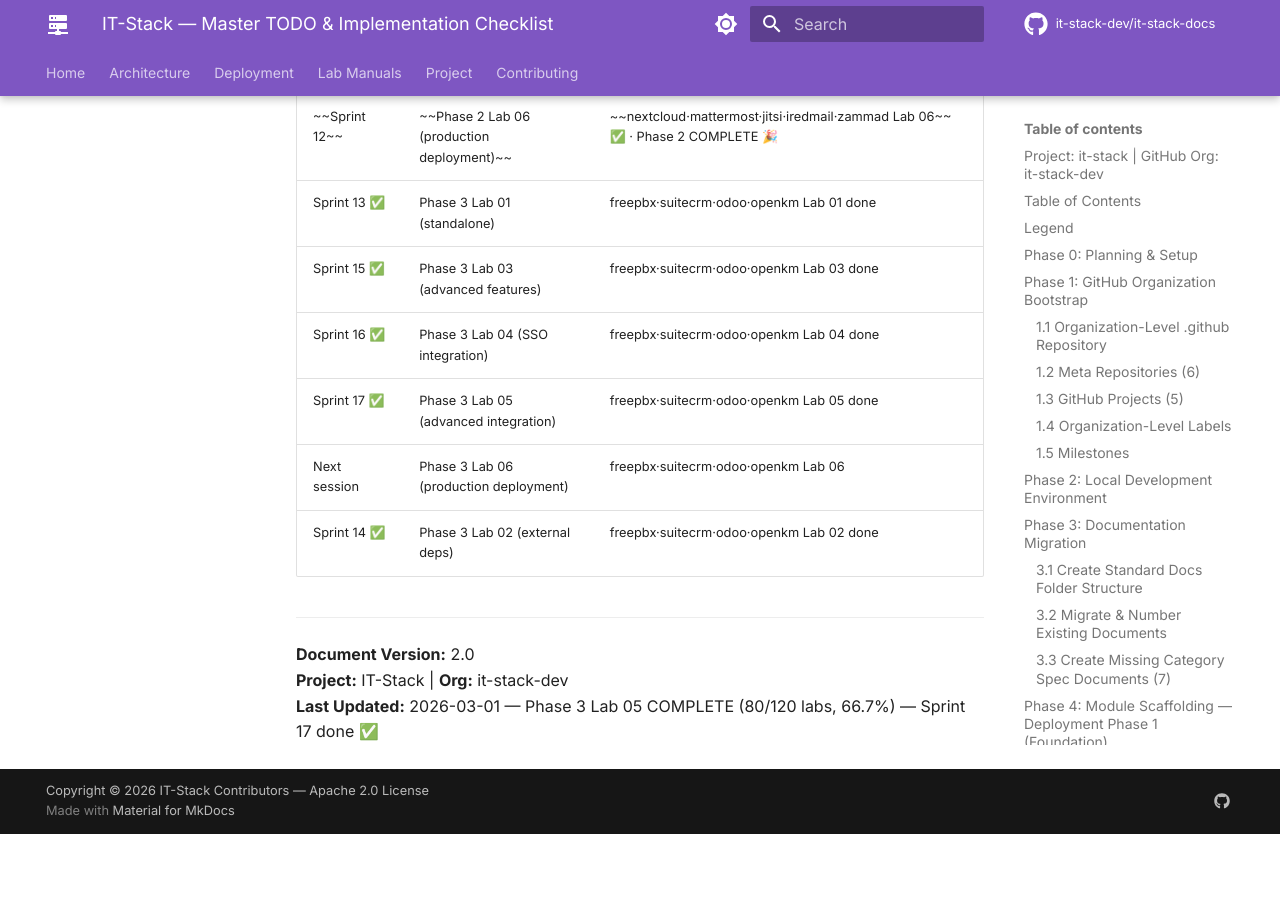
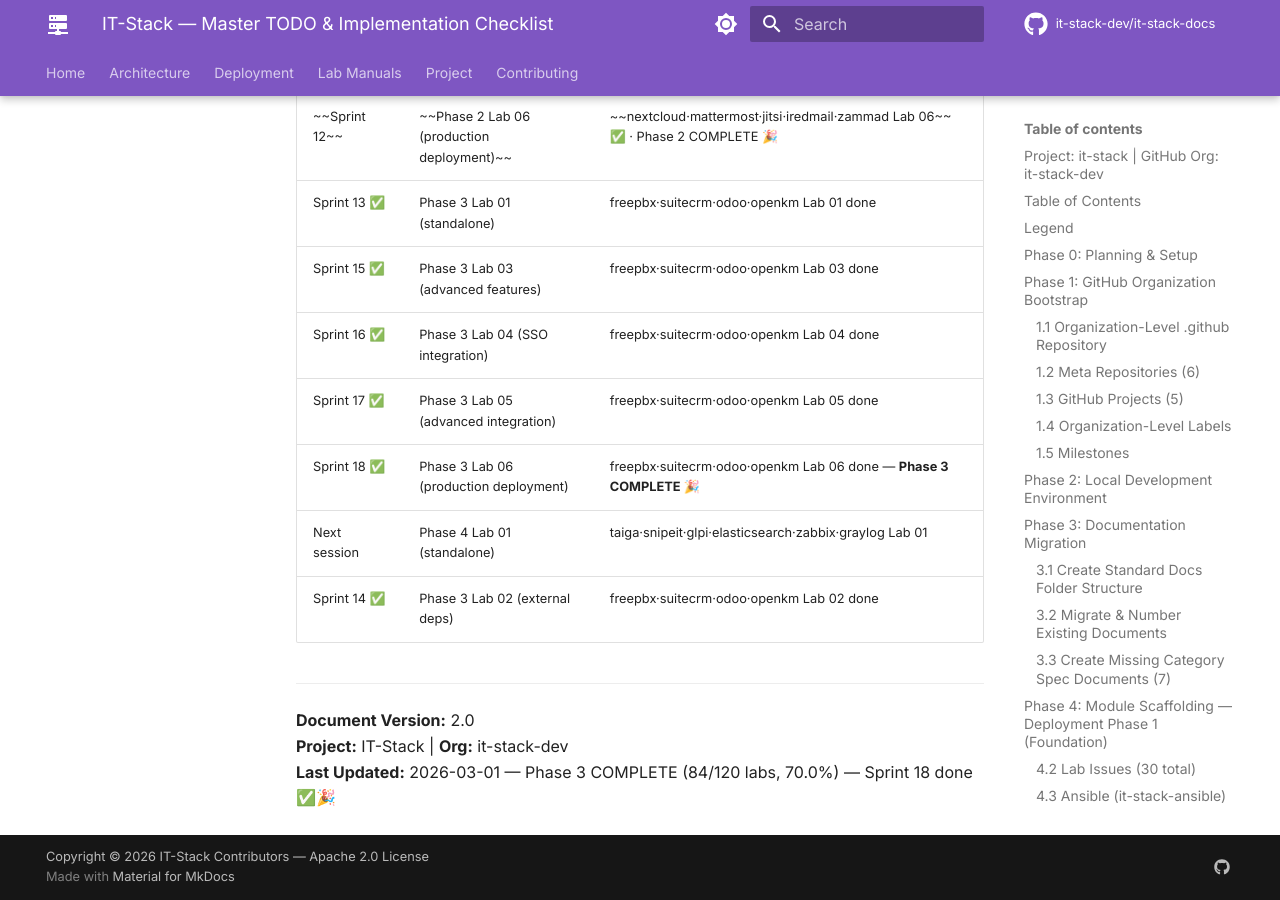
Before and after one commit to it-stack-dev/it-stack-docs, an MkDocs documentation site: the page built from docs/IT-STACK-TODO.md, in a window 1280 px wide and 900 px high, scrolled down 16525 px. Built offline with MkDocs 1.6.1 and Material for MkDocs 9.7.7, drawn with Linux system fonts in a browser that asks for light colours; comment, search, counter and statistics services are not loaded; before the commit the page ends 17359 px from its top, so only the background shows below that; some of the changed text lies outside the part shown.

Commit message:
docs: Phase 3 COMPLETE -- 84/120 labs (70.0%), CHANGELOG v1.14.0, Sprint 18 done

```diff
--- a/docs/IT-STACK-TODO.md
+++ b/docs/IT-STACK-TODO.md
@@ -315,16 +315,16 @@ All 5 repos have:
 | Module | Lab 01 | Lab 02 | Lab 03 | Lab 04 | Lab 05 | Lab 06 |
 |--------|--------|--------|--------|--------|--------|--------|
 | 09 · iRedMail | [x] | [x] | [x] | [x] | [x] | [x] |
-| 10 · FreePBX | [x] | [x] | [x] | [x] | [x] | [ ] |
+| 10 · FreePBX | [x] | [x] | [x] | [x] | [x] | [x] |
 | 11 · Zammad | [x] | [x] | [x] | [x] | [x] | [x] |
 
 ### Category 05: Business Systems
 
 | Module | Lab 01 | Lab 02 | Lab 03 | Lab 04 | Lab 05 | Lab 06 |
 |--------|--------|--------|--------|--------|--------|--------|
-| 12 · SuiteCRM | [x] | [x] | [x] | [x] | [x] | [ ] |
-| 13 · Odoo | [x] | [x] | [x] | [x] | [x] | [ ] |
-| 14 · OpenKM | [x] | [x] | [x] | [x] | [x] | [ ] |
+| 12 · SuiteCRM | [x] | [x] | [x] | [x] | [x] | [x] |
+| 13 · Odoo | [x] | [x] | [x] | [x] | [x] | [x] |
+| 14 · OpenKM | [x] | [x] | [x] | [x] | [x] | [x] |
 
 ### Category 06: IT & Project Management
 
@@ -342,7 +342,7 @@ All 5 repos have:
 | 19 · Zabbix | [ ] | [ ] | [ ] | [ ] | [ ] | [ ] |
 | 20 · Graylog | [ ] | [ ] | [ ] | [ ] | [ ] | [ ] |
 
-**Lab Progress:** 80/120 (66.7%) — Phase 1 complete (30/120) ✅ · Phase 2 complete (30/120) ✅ · Phase 3 Labs 01–05 complete (20/120) ✅
+**Lab Progress:** 84/120 (70.0%) — Phase 1 complete (30/120) ✅ · Phase 2 complete (30/120) ✅ · **Phase 3 COMPLETE (24/120)** ✅🎉
 
 ---
 
@@ -476,11 +476,12 @@ All 5 repos have:
 | Sprint 15 ✅ | Phase 3 Lab 03 (advanced features) | freepbx·suitecrm·odoo·openkm Lab 03 done |
 | Sprint 16 ✅ | Phase 3 Lab 04 (SSO integration) | freepbx·suitecrm·odoo·openkm Lab 04 done |
 | Sprint 17 ✅ | Phase 3 Lab 05 (advanced integration) | freepbx·suitecrm·odoo·openkm Lab 05 done |
-| Next session | Phase 3 Lab 06 (production deployment) | freepbx·suitecrm·odoo·openkm Lab 06 |
+| Sprint 18 ✅ | Phase 3 Lab 06 (production deployment) | freepbx·suitecrm·odoo·openkm Lab 06 done — **Phase 3 COMPLETE 🎉** |
+| Next session | Phase 4 Lab 01 (standalone) | taiga·snipeit·glpi·elasticsearch·zabbix·graylog Lab 01 |
 | Sprint 14 ✅ | Phase 3 Lab 02 (external deps) | freepbx·suitecrm·odoo·openkm Lab 02 done |
 
 ---
 
 **Document Version:** 2.0
 **Project:** IT-Stack | **Org:** it-stack-dev
-**Last Updated:** 2026-03-01 — Phase 3 Lab 05 COMPLETE (80/120 labs, 66.7%) — Sprint 17 done ✅
+**Last Updated:** 2026-03-01 — Phase 3 COMPLETE (84/120 labs, 70.0%) — Sprint 18 done ✅🎉
```
Also changed, not shown: CHANGELOG.md (+32 -2 lines).
